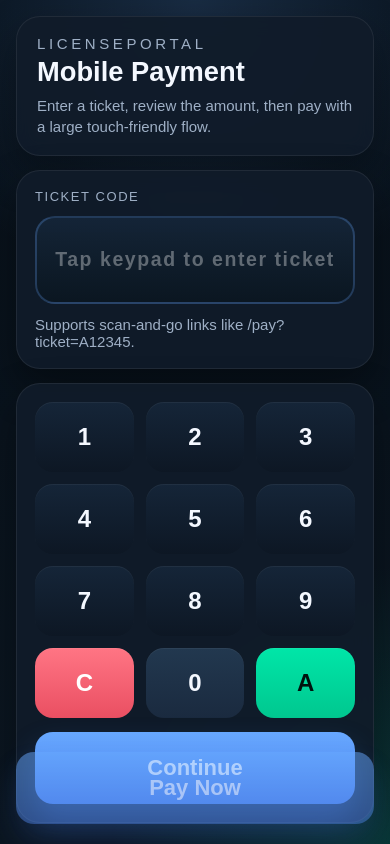
After one commit to BennyGaming635/licenseportal, a Flask app: page /mobile/pay in a window 390 px wide. The commit adds this page. Run offline with Flask 3, Linux system fonts and the light colour scheme.

Commit message:
add mobile pay support

```diff
--- a/licenseportal/app.py
+++ b/licenseportal/app.py
@@ -490,6 +490,23 @@ def pay():
     return render_template("pay.html")
 add_log("Accessed pay page")
 
+@app.route("/mobile/pay")
+def mobile_pay():
+    ticket = request.args.get("ticket", "").strip()
+    return render_template("mobile_pay.html", ticket=ticket)
+
+@app.route("/mobile/ticket")
+def mobile_ticket():
+    return redirect("/mobile/pay")
+
+@app.route("/mobile/receipt")
+def mobile_receipt():
+    return redirect("/mobile/pay")
+
+@app.route("/mobile/history")
+def mobile_history():
+    return redirect("/mobile/pay")
+
 @app.route("/check_ticket", methods=["POST"])
 def check_ticket():
     data = request.get_json(silent=True) or {}
--- /dev/null
+++ b/licenseportal/templates/mobile_pay.html
@@ -0,0 +1,496 @@
+<html>
+<head>
+    <title>Mobile Payment</title>
+    <meta name="viewport" content="width=device-width, initial-scale=1, maximum-scale=1, user-scalable=no">
+    <style>
+        :root {
+            --bg: #081018;
+            --panel: #111c2a;
+            --panel-2: #152538;
+            --text: #f4f8ff;
+            --muted: #9fb0c6;
+            --accent: #00e6a8;
+            --accent-2: #67a8ff;
+            --danger: #ff6b7a;
+            --shadow: rgba(0, 0, 0, 0.35);
+        }
+
+        * {
+            box-sizing: border-box;
+        }
+
+        html, body {
+            width: 100vw;
+            min-height: 100vh;
+            margin: 0;
+            overflow: hidden;
+            background:
+                radial-gradient(circle at top, rgba(103, 168, 255, 0.18), transparent 35%),
+                radial-gradient(circle at bottom right, rgba(0, 230, 168, 0.16), transparent 30%),
+                linear-gradient(180deg, #071019 0%, #0b1621 100%);
+            color: var(--text);
+            font-family: Arial, Helvetica, sans-serif;
+        }
+
+        body {
+            display: flex;
+            align-items: stretch;
+            justify-content: stretch;
+        }
+
+        .mobile-shell {
+            width: 100vw;
+            height: 100vh;
+            display: flex;
+            flex-direction: column;
+            padding: 16px;
+            gap: 14px;
+        }
+
+        .header, .panel, .payment-panel {
+            background: rgba(17, 28, 42, 0.92);
+            border: 1px solid rgba(255, 255, 255, 0.07);
+            box-shadow: 0 18px 40px var(--shadow);
+            backdrop-filter: blur(10px);
+        }
+
+        .header {
+            border-radius: 24px;
+            padding: 18px 20px;
+        }
+
+        .brand {
+            font-size: 15px;
+            letter-spacing: 0.24em;
+            color: var(--muted);
+            text-transform: uppercase;
+            margin-bottom: 6px;
+        }
+
+        .title {
+            margin: 0;
+            font-size: clamp(26px, 7vw, 40px);
+            line-height: 1.05;
+        }
+
+        .subtitle {
+            margin: 8px 0 0;
+            color: var(--muted);
+            font-size: 15px;
+            line-height: 1.4;
+        }
+
+        .panel {
+            border-radius: 24px;
+            padding: 18px;
+            flex: 0 0 auto;
+        }
+
+        .ticket-label {
+            color: var(--muted);
+            font-size: 13px;
+            letter-spacing: 0.12em;
+            text-transform: uppercase;
+            margin-bottom: 12px;
+        }
+
+        .ticket-display {
+            min-height: 88px;
+            width: 100%;
+            border-radius: 20px;
+            border: 2px solid rgba(103, 168, 255, 0.25);
+            background: linear-gradient(180deg, rgba(21, 37, 56, 0.95), rgba(11, 22, 33, 0.96));
+            color: var(--text);
+            font-size: clamp(34px, 8vw, 54px);
+            font-weight: 700;
+            letter-spacing: 0.18em;
+            text-align: center;
+            padding: 20px 14px;
+            display: flex;
+            align-items: center;
+            justify-content: center;
+            overflow: hidden;
+            user-select: none;
+        }
+
+        .ticket-display.placeholder {
+            color: rgba(255, 255, 255, 0.34);
+            letter-spacing: 0.08em;
+            font-size: clamp(18px, 5vw, 24px);
+        }
+
+        .status {
+            min-height: 28px;
+            margin-top: 12px;
+            font-size: 15px;
+            color: var(--muted);
+        }
+
+        .status.error {
+            color: var(--danger);
+        }
+
+        .keypad {
+            flex: 1 1 auto;
+            display: grid;
+            grid-template-columns: repeat(3, 1fr);
+            gap: 12px;
+            min-height: 280px;
+        }
+
+        .keypad button, .action-btn, .payment-btn {
+            border: none;
+            border-radius: 18px;
+            font-weight: 700;
+            cursor: pointer;
+            touch-action: manipulation;
+        }
+
+        .keypad button {
+            min-height: 70px;
+            font-size: 24px;
+            color: var(--text);
+            background: linear-gradient(180deg, var(--panel-2), #0d1724);
+            box-shadow: inset 0 1px 0 rgba(255,255,255,0.05);
+        }
+
+        .keypad button.primary {
+            background: linear-gradient(180deg, var(--accent), #00c78f);
+            color: #00140f;
+        }
+
+        .keypad button.secondary {
+            background: linear-gradient(180deg, #22384f, #1a2a3f);
+        }
+
+        .keypad button.danger {
+            background: linear-gradient(180deg, #ff7584, #ea4f62);
+            color: #fff;
+        }
+
+        .payment-panel {
+            border-radius: 24px;
+            padding: 18px;
+            display: none;
+            flex-direction: column;
+            gap: 12px;
+        }
+
+        .payment-panel.visible {
+            display: flex;
+        }
+
+        .summary {
+            border-radius: 22px;
+            padding: 16px;
+            display: grid;
+            grid-template-columns: 1fr 1fr;
+            gap: 12px;
+            background: rgba(255, 255, 255, 0.03);
+        }
+
+        .summary-box {
+            background: rgba(255, 255, 255, 0.03);
+            border-radius: 18px;
+            padding: 14px;
+        }
+
+        .summary-label {
+            color: var(--muted);
+            font-size: 12px;
+            letter-spacing: 0.14em;
+            text-transform: uppercase;
+            margin-bottom: 8px;
+        }
+
+        .summary-value {
+            font-size: 24px;
+            font-weight: 700;
+        }
+
+        .summary-value.money {
+            color: var(--accent);
+        }
+
+        .payment-options {
+            display: grid;
+            grid-template-columns: 1fr 1fr;
+            gap: 12px;
+        }
+
+        .payment-btn, .action-btn {
+            min-height: 72px;
+            font-size: 22px;
+            width: 100%;
+        }
+
+        .payment-btn {
+            background: linear-gradient(180deg, var(--accent), #00c78f);
+            color: #00140f;
+        }
+
+        .payment-btn.secondary {
+            background: linear-gradient(180deg, #22384f, #1b2940);
+            color: var(--text);
+        }
+
+        .sticky-action {
+            position: fixed;
+            left: 16px;
+            right: 16px;
+            bottom: 20px;
+            z-index: 10;
+        }
+
+        .action-btn {
+            background: linear-gradient(180deg, var(--accent-2), #4f84eb);
+            color: white;
+            box-shadow: 0 18px 30px rgba(67, 121, 224, 0.35);
+        }
+
+        .action-btn:disabled,
+        .payment-btn:disabled,
+        .keypad button:disabled {
+            opacity: 0.5;
+            cursor: not-allowed;
+        }
+
+        .hidden-input {
+            position: absolute;
+            opacity: 0;
+            pointer-events: none;
+            width: 1px;
+            height: 1px;
+        }
+    </style>
+</head>
+<body>
+    <div class="mobile-shell">
+        <div class="header">
+            <div class="brand">LicensePortal</div>
+            <h1 class="title">Mobile Payment</h1>
+            <p class="subtitle">Enter a ticket, review the amount, then pay with a large touch-friendly flow.</p>
+        </div>
+
+        <div class="panel">
+            <div class="ticket-label">Ticket Code</div>
+            <input id="ticket-code" class="hidden-input" type="text" inputmode="text" autocomplete="off" autocapitalize="characters" spellcheck="false">
+            <div id="ticket-display" class="ticket-display placeholder">Tap keypad to enter ticket</div>
+            <div id="status" class="status">Supports scan-and-go links like /pay?ticket=A12345.</div>
+        </div>
+
+        <div id="entry-panel" class="panel" style="display:flex; flex-direction:column; gap:14px;">
+            <div class="keypad" aria-label="Ticket keypad">
+                <button type="button" onclick="appendTicket('1')">1</button>
+                <button type="button" onclick="appendTicket('2')">2</button>
+                <button type="button" onclick="appendTicket('3')">3</button>
+                <button type="button" onclick="appendTicket('4')">4</button>
+                <button type="button" onclick="appendTicket('5')">5</button>
+                <button type="button" onclick="appendTicket('6')">6</button>
+                <button type="button" onclick="appendTicket('7')">7</button>
+                <button type="button" onclick="appendTicket('8')">8</button>
+                <button type="button" onclick="appendTicket('9')">9</button>
+                <button type="button" class="danger" onclick="clearTicket()">C</button>
+                <button type="button" class="secondary" onclick="appendTicket('0')">0</button>
+                <button type="button" class="primary" onclick="appendTicket('A')">A</button>
+            </div>
+            <button id="continue-btn" class="action-btn" type="button" onclick="checkTicket()">Continue</button>
+        </div>
+
+        <div id="payment-panel" class="payment-panel">
+            <div class="summary">
+                <div class="summary-box">
+                    <div class="summary-label">Ticket</div>
+                    <div id="summary-ticket" class="summary-value">-</div>
+                </div>
+                <div class="summary-box">
+                    <div class="summary-label">Time</div>
+                    <div id="summary-time" class="summary-value">0 min</div>
+                </div>
+                <div class="summary-box" style="grid-column:1 / -1;">
+                    <div class="summary-label">Due</div>
+                    <div id="summary-amount" class="summary-value money">$0.00 AUD</div>
+                </div>
+            </div>
+
+            <div class="payment-options">
+                <button class="payment-btn secondary" type="button" onclick="demoPayment()">Demo Payment</button>
+                <button class="payment-btn" type="button" onclick="cardPayment()">Card Payment</button>
+            </div>
+        </div>
+    </div>
+
+    <div class="sticky-action">
+        <button id="pay-now-btn" class="action-btn" type="button" onclick="cardPayment()" disabled>Pay Now</button>
+    </div>
+
+    <script>
+        let currentTicket = "";
+        let currentAmount = 0;
+
+        const ticketInput = document.getElementById("ticket-code");
+        const ticketDisplay = document.getElementById("ticket-display");
+        const statusEl = document.getElementById("status");
+        const paymentPanel = document.getElementById("payment-panel");
+        const entryPanel = document.getElementById("entry-panel");
+        const payNowBtn = document.getElementById("pay-now-btn");
+
+        function syncDisplay() {
+            const value = ticketInput.value.trim().toUpperCase();
+            ticketInput.value = value;
+            if (value) {
+                ticketDisplay.textContent = value;
+                ticketDisplay.classList.remove("placeholder");
+            } else {
+                ticketDisplay.textContent = "Tap keypad to enter ticket";
+                ticketDisplay.classList.add("placeholder");
+            }
+        }
+
+        function appendTicket(char) {
+            ticketInput.value = (ticketInput.value + char).toUpperCase();
+            syncDisplay();
+            statusEl.textContent = "";
+            statusEl.classList.remove("error");
+        }
+
+        function clearTicket() {
+            ticketInput.value = "";
+            syncDisplay();
+            statusEl.textContent = "Ticket cleared.";
+            statusEl.classList.remove("error");
+        }
+
+        async function checkTicket() {
+            const code = ticketInput.value.trim().toUpperCase();
+
+            if (!code) {
+                statusEl.textContent = "Enter a ticket code first.";
+                statusEl.classList.add("error");
+                return;
+            }
+
+            statusEl.classList.remove("error");
+            statusEl.textContent = "Checking ticket...";
+            payNowBtn.disabled = true;
+
+            try {
+                const response = await fetch("/check_ticket", {
+                    method: "POST",
+                    headers: { "Content-Type": "application/json" },
+                    body: JSON.stringify({ code })
+                });
+
+                const data = await response.json();
+
+                if (!data.success) {
+                    statusEl.textContent = data.error || "Invalid ticket";
+                    statusEl.classList.add("error");
+                    return;
+                }
+
+                if (data.paid) {
+                    statusEl.textContent = "This ticket is already paid.";
+                    statusEl.classList.add("error");
+                    return;
+                }
+
+                const priceResponse = await fetch("/price", {
+                    method: "POST",
+                    headers: { "Content-Type": "application/json" },
+                    body: JSON.stringify({ code })
+                });
+
+                const priceData = await priceResponse.json();
+
+                if (!priceData.success) {
+                    statusEl.textContent = priceData.error || "Failed to load price";
+                    statusEl.classList.add("error");
+                    return;
+                }
+
+                currentTicket = code;
+                currentAmount = priceData.amount;
+
+                document.getElementById("summary-ticket").textContent = code;
+                document.getElementById("summary-time").textContent = priceData.minutes + " min";
+                document.getElementById("summary-amount").textContent = "$" + priceData.amount.toFixed(2) + " AUD";
+
+                entryPanel.style.display = "none";
+                paymentPanel.classList.add("visible");
+                payNowBtn.disabled = false;
+                statusEl.textContent = "Ticket ready for payment.";
+            } catch (error) {
+                console.error(error);
+                statusEl.textContent = "Something went wrong.";
+                statusEl.classList.add("error");
+            }
+        }
+
+        function runEftpos(amount, callback) {
+            statusEl.classList.remove("error");
+            statusEl.textContent = "Processing payment for $" + amount.toFixed(2) + "...";
+            setTimeout(() => {
+                callback();
+            }, 1000);
+        }
+
+        async function cardPayment() {
+            if (!currentTicket) {
+                await checkTicket();
+                if (!currentTicket) {
+                    return;
+                }
+            }
+
+            payNowBtn.disabled = true;
+            runEftpos(currentAmount, async () => {
+                const response = await fetch("/mark_paid", {
+                    method: "POST",
+                    headers: { "Content-Type": "application/json" },
+                    body: JSON.stringify({ code: currentTicket })
+                });
+
+                const data = await response.json();
+
+                if (!data.success) {
+                    statusEl.textContent = data.error || "Payment failed";
+                    statusEl.classList.add("error");
+                    payNowBtn.disabled = false;
+                    return;
+                }
+
+                statusEl.classList.remove("error");
+                statusEl.textContent = "Payment successful. Ticket marked as paid.";
+                payNowBtn.textContent = "Paid";
+            });
+        }
+
+        async function demoPayment() {
+            await cardPayment();
+        }
+
+        ticketInput.addEventListener("input", syncDisplay);
+        ticketInput.addEventListener("keydown", (event) => {
+            if (event.key === "Enter") {
+                event.preventDefault();
+                checkTicket();
+            }
+        });
+
+        const queryTicket = new URLSearchParams(window.location.search).get("ticket");
+        const templateTicket = "{{ ticket | e }}";
+        const initialTicket = (queryTicket || templateTicket || "").trim();
+
+        if (initialTicket) {
+            ticketInput.value = initialTicket.toUpperCase();
+            syncDisplay();
+            setTimeout(() => {
+                checkTicket();
+            }, 150);
+        } else {
+            syncDisplay();
+        }
+    </script>
+</body>
+</html>
```
Also changed, not shown: licenseportal/templates/pay.html (+11 -0 lines).
